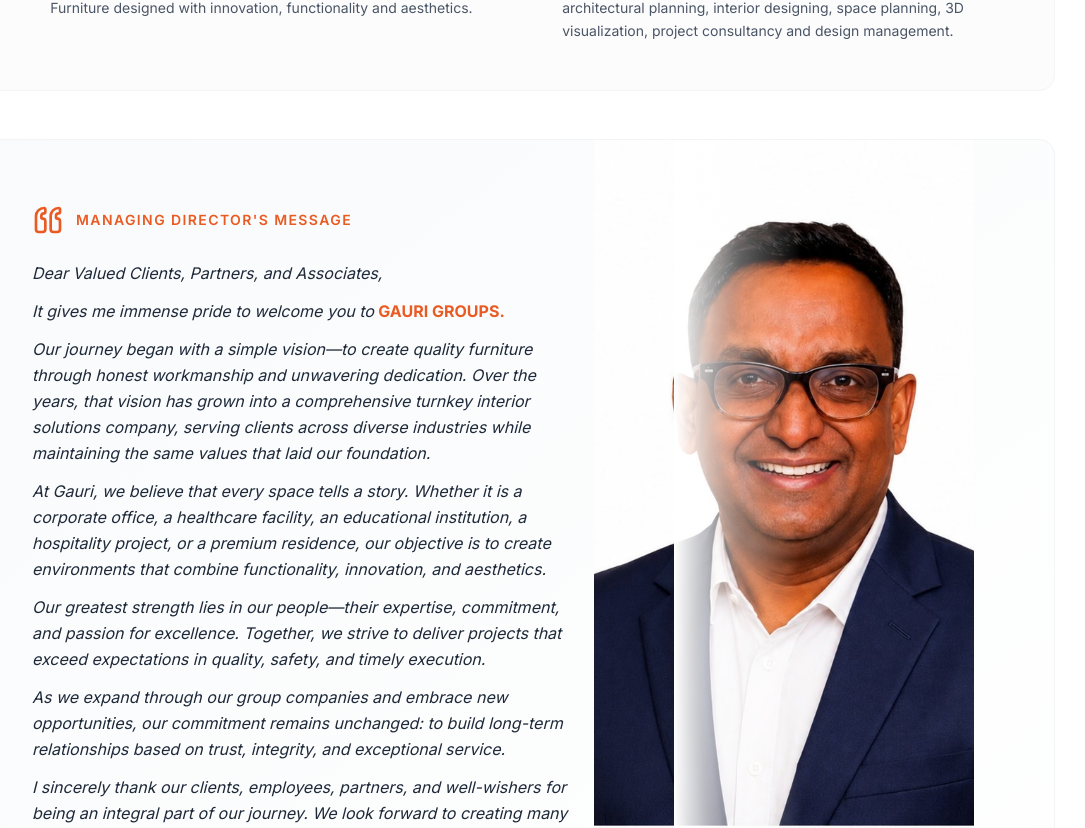
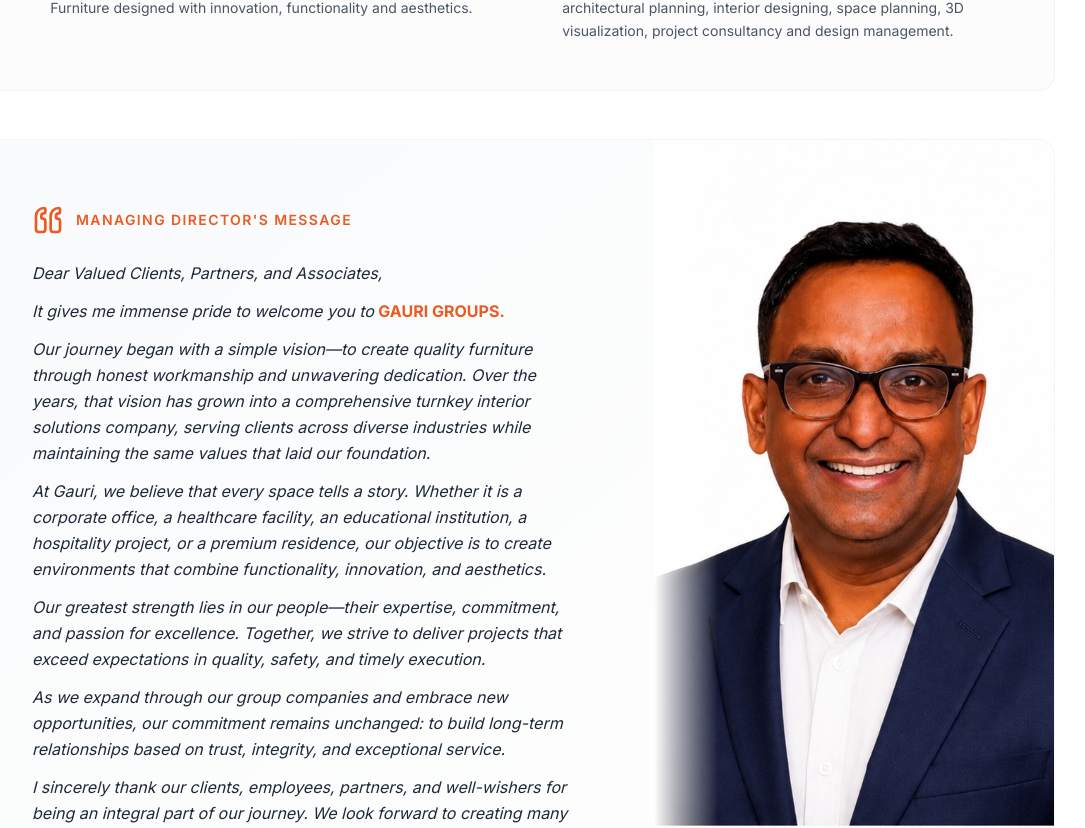
Before and after one commit to hrihtik20pawar/gauri_interior, a React (Vite) app: page / in a window 1280 px wide. Shown: the part 3359-4187 px from the top of the page, without its empty margins (129-1214 px from the left). Built offline with nearby package versions, Linux system fonts and the light colour scheme; a web font is replaced by a local one.

Commit message:
fix: larger MD photo, minimal edge fade for clarity

```diff
--- a/src/components/about/About.tsx
+++ b/src/components/about/About.tsx
@@ -167,15 +167,15 @@ export default function About() {
       {/* Managing Director's Message */}
       <div className="about-text relative rounded-2xl overflow-hidden mb-12 min-h-[450px] lg:min-h-[520px] border border-gray-100 bg-gradient-to-br from-gray-50 to-white">
         {/* Background Image - MD photo with fade */}
-        <div className="absolute right-0 top-0 h-full w-[280px] lg:w-[380px]">
+        <div className="absolute right-0 top-0 h-full w-[300px] lg:w-[400px]">
           <img
             loading="lazy"
             src="/images/team/team_1.avif"
             alt="Managing Director - GAURI GROUP"
-            className="h-full w-full object-cover object-top -ml-20"
+            className="h-full w-full object-cover object-top"
           />
           {/* Fade only the left edge into content */}
-          <div className="absolute inset-0 bg-gradient-to-r from-white via-white/40 to-transparent w-1/3"></div>
+          <div className="absolute left-0 top-0 h-full w-16 bg-gradient-to-r from-white to-transparent"></div>
         </div>
 
         {/* Content - positioned on left */}
```
